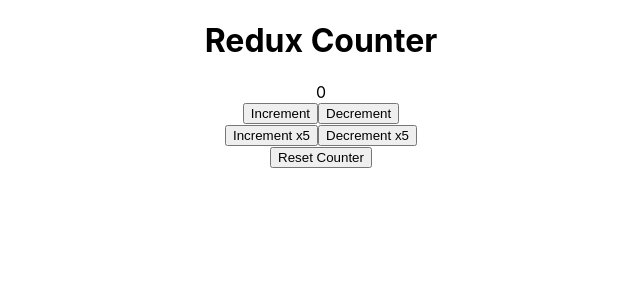
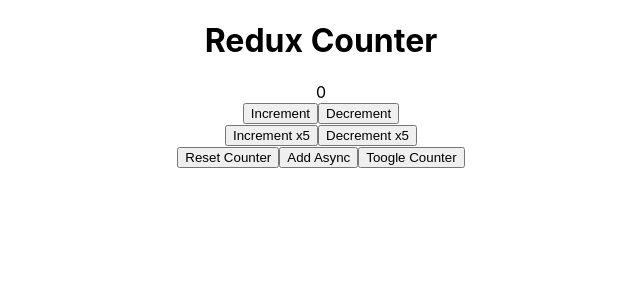
Before and after one commit to AndresXLP/rick-morty-app, a React (Create React App) app: page / in a window 1280 px wide. Shown: the top 300 px of the page, without its empty margins (319-959 px from the left). Built offline with nearby package versions, Linux system fonts and the light colour scheme.

Commit message:
Add Thunk

```diff
--- a/src/features/counter/Counter.js
+++ b/src/features/counter/Counter.js
@@ -1,5 +1,12 @@
 import { useDispatch, useSelector } from "react-redux";
-import { decrement, increment, reset, selectCount } from "./counterSlices";
+import { addAsyncAmount } from "./counterActions";
+import {
+  decrement,
+  increment,
+  reset,
+  selectCount,
+  toggle,
+} from "./counterSlices";
 
 export const Counter = () => {
   const count = useSelector(selectCount);
@@ -18,7 +25,8 @@
         <button onClick={() => dispatch(decrement(5))}>Decrement x5</button>
       </div>
       <button onClick={() => dispatch(reset())}>Reset Counter</button>
-      {/* <button onClick={toggleCounterHandler}>Toogle Counter</button> */}
+      <button onClick={() => dispatch(addAsyncAmount())}>Add Async</button>
+      <button onClick={() => dispatch(toggle())}>Toogle Counter</button>
     </div>
   );
 };
--- a/src/features/counter/counterActions.js
+++ b/src/features/counter/counterActions.js
@@ -0,0 +1,9 @@
+import { incrementByAmount } from "./counterSlices";
+import { fetchCount } from "./counterApi";
+
+export const addAsyncAmount = (value) => {
+  return async (dispatch) => {
+    const amount = await fetchCount(value);
+    dispatch(incrementByAmount());
+  };
+};
--- a/src/features/counter/counterApi.js
+++ b/src/features/counter/counterApi.js
@@ -1,6 +1,6 @@
 // A mock function to mimic making an async request for data
 export function fetchCount(amount) {
   return new Promise((resolve) =>
-    setTimeout(() => resolve({ data: amount }), 500)
+    setTimeout(() => resolve({ data: amount }), 1500)
   );
 }
--- a/src/features/counter/counterSlices.js
+++ b/src/features/counter/counterSlices.js
@@ -18,13 +18,17 @@
       state.value = 0;
     },
     toggle: (state) => {
-      return !state.show;
+      state.show = !state.show;
+    },
+    incrementByAmount: (state) => {
+      state.value += 1;
     },
   },
 });
 
 // Action creators are generated for each case reducer function
-export const { increment, decrement, reset, toggle } = counterSlice.actions;
+export const { increment, decrement, reset, toggle, incrementByAmount } =
+  counterSlice.actions;
 export const selectCount = (state) => state.counter.value;
 export const selectShow = (state) => console.log(state.counter.show);
 export const selectShow2 = (state) => state.counter.show;
```
